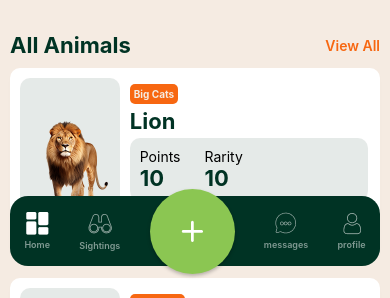
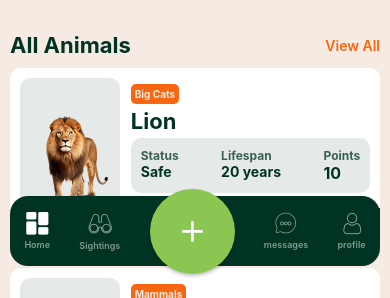
Before and after one commit to ChrisJoshRoberts/bushbingo-2.0, a React Native app: screen / in a window 390 px wide. Shown: the part 546-844 px from the top of the page. Built offline with nearby package versions, Linux system fonts and the light colour scheme.

Commit message:
updating animalCard component

```diff
--- a/components/cards/AnimalCard.tsx
+++ b/components/cards/AnimalCard.tsx
@@ -4,7 +4,7 @@ import { AnimalCardProps } from "../../types/types"
 
 const cardWidth = Dimensions.get('window').width * 0.95
 
-const AnimalCard = ({title, points, image, category}: AnimalCardProps) => {
+const AnimalCard = ({title, points, image, category, status, diet, lifespan}: AnimalCardProps) => {
   return (
     <View style={styles.animalCardContainer}>
       <Image
@@ -17,13 +17,20 @@ const AnimalCard = ({title, points, image, category}: AnimalCardProps) => {
         <Text style={styles.animalTitle}>{title}</Text>
         <View style={styles.pointsContainer}>
           <View style={styles.innerCardDetialContainer}>
-            <Text>Points</Text>
-            <Text style={styles.animalPoints}>{points}</Text>
+              <Text style={styles.innerTitle}>Status</Text>
+              <Text style={styles.animalStatus}>{status}</Text>
+          </View>
+          <View style={styles.innerCardDetialContainer}>
+              <Text style={styles.innerTitle}>Lifespan</Text>
+              <Text style={styles.animalStatus}>{lifespan}</Text>
           </View>
           <View>
-            <Text>Rarity</Text>
-            <Text style={styles.animalPoints}>{points}</Text>
+              <Text style={styles.innerTitle}>Points</Text>
+              <Text style={styles.animalPoints}>{points}</Text>
           </View>
+        </View>
+        <View style={{height: '30%',justifyContent: 'center', marginTop: 5}}>
+          <Text style={{color: '#8BC652', fontWeight: 700}}>Diet: <Text style={{color: '#003324'}}>{diet}</Text></Text>
         </View>
       </View>
       <CardButton title="View" />
@@ -42,7 +49,7 @@ const styles = StyleSheet.create({
     borderRadius: 10,
     flexShrink: 0,
     minHeight: 100,
-    height: 190,
+    height: 180,
     shadowColor: "#000",
     shadowOffset: {
       width: 0,
@@ -63,7 +70,8 @@ const styles = StyleSheet.create({
     height: '100%',
     paddingVertical: 16,
     alignItems: 'flex-start',
-    gap: 4
+    gap: 4,
+    marginLeft: 1
   },
   animalTitle: {
     fontSize: 22,
@@ -80,7 +88,12 @@ const styles = StyleSheet.create({
     color: '#F5EBE2'
   },
   animalPoints: {
-    fontSize: 22,
+    fontSize: 16,
+    fontWeight: '700',
+    color: '#003324'
+  },
+  animalStatus: {
+    fontSize: 14,
     fontWeight: '700',
     color: '#003324'
   },
@@ -89,9 +102,16 @@ const styles = StyleSheet.create({
     padding: 10,
     borderRadius: 10,
     flexDirection: 'row',
-    width: '95%',
+    width: '96%',
+    justifyContent: 'space-between',
   },
   innerCardDetialContainer: {
-    marginRight: 24,
+    paddingRight: 5
+  },
+  innerTitle: {
+    fontSize: 12,
+    fontWeight: '700',
+    color: '#003324',
+    opacity: 0.75
   }
 })
--- a/components/carousels/AnimalCarousel.tsx
+++ b/components/carousels/AnimalCarousel.tsx
@@ -3,10 +3,10 @@ import AnimalCard from "../cards/AnimalCard"
 import SectionTitle from "../SectionTitle"
 
 const AnimalData = [
-  {id: '1', title: 'Lion', points: 10, image: require('../../assets/images/animals/male-lion.png'), category: 'Big Cats'},
-  {id: '2', title: 'Elephant', points: 8, image: require('../../assets/images/animals/male-elephant.png'), category: 'Mammals'},
-  {id: '3', title: 'Girrafe', points: 12, image: require('../../assets/images/animals/giraffe.png'), category: 'Mammals' },
-  {id: '4', title: 'Rhino', points: 15, image: require('../../assets/images/animals/rhino.png'), category: 'Big Five' },
+  {id: '1', title: 'Lion', points: 10, image: require('../../assets/images/animals/male-lion.png'), category: 'Big Cats', status: 'Safe', diet: 'Carnivore', lifespan: '20 years'},
+  {id: '2', title: 'Elephant', points: 8, image: require('../../assets/images/animals/male-elephant.png'), category: 'Mammals', status: 'Protected', diet: 'Herbivore', lifespan: '60 years'},
+  {id: '3', title: 'Girrafe', points: 12, image: require('../../assets/images/animals/giraffe.png'), category: 'Mammals', status: 'Secure', diet: 'Herbivore', lifespan: '25 years'},
+  {id: '4', title: 'Rhino', points: 15, image: require('../../assets/images/animals/rhino.png'), category: 'Big Five', status: 'Protected', diet: 'Herbivore', lifespan: '40 years'},
 ]
 
 const { width } = Dimensions.get('window')
@@ -19,7 +19,14 @@ const AnimalCarousel = () => {
         data={AnimalData}
         keyExtractor={(item) => item.id}
         renderItem={({item}) =>
-          <AnimalCard title={item.title} points={item.points} image={item.image} category={item.category} />
+          <AnimalCard
+            title={item.title}
+            points={item.points}
+            image={item.image}
+            category={item.category}
+            status={item.status}
+            lifespan={item.lifespan}
+            diet={item.diet} />
         }
         scrollEnabled={false}
         contentContainerStyle={{alignItems: 'center'}}
@@ -34,6 +41,6 @@ const styles = StyleSheet.create({
   animalCardContainer: {
     width: width,
     justifyContent: 'center',
-    marginBottom: 100
+    marginBottom: 116
   }
 })
--- a/types/types.ts
+++ b/types/types.ts
@@ -26,6 +26,9 @@ export interface AnimalCardProps {
   image: ImageSourcePropType;
   points: number;
   category: string;
+  status: string;
+  diet: string;
+  lifespan: string;
 }
 
 export interface SectionTitleProps {
```
